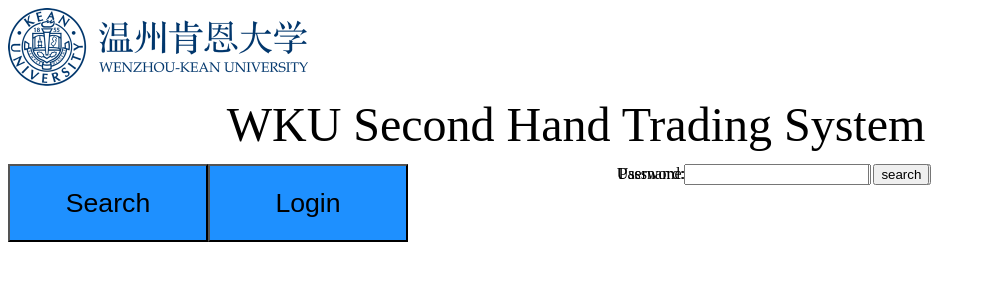
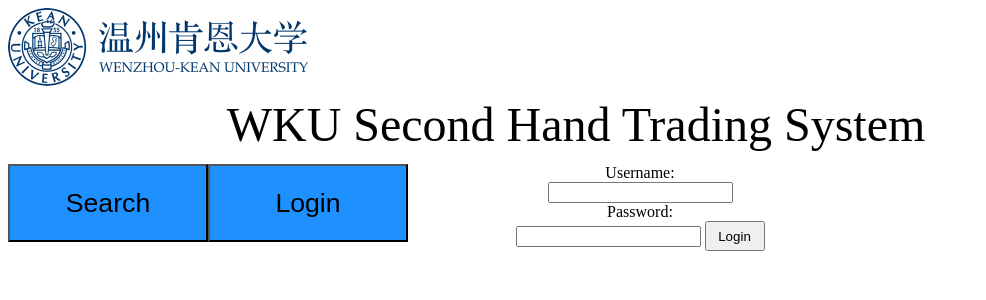
Before and after one commit to kateinUs/SecondHandTradingSystem, a PHP site: page /Login.php in a window 1280 px wide. Shown: the top 300 px of the page, without its empty margins (0-986 px from the left). Run offline with PHP 8.4, Linux system fonts and the light colour scheme.

Commit message:
third commit

```diff
--- a/Login.php
+++ b/Login.php
@@ -19,18 +19,11 @@
         <input class="button" type="submit" value="Login">
     </form>
 </div>
-<div class="username_area">
-    <form action="search_submit.php" method="get">
-        Username:<input  name="username"/>
-        <input type="submit" value="search">
-    </form>
-</div>
-<div class="password_area">
-    <form action="search_submit.php" method="get">
-        Password:<input name="password"/>
-        <input type="submit" value="search">
-    </form>
-</div>
+<form class="login_area" action="Login_submit.php" method="post">
+    Username:<input type="text" name="username">
+    Password:<input type="text" name="password">
+    <input class="button_login" type="submit" value="Login">
+</form>
 </body>
 <script>
 
--- a/Main.php
+++ b/Main.php
@@ -14,7 +14,7 @@
     <form class="search" action="Search.php" method="post">
         <input class="button" type="submit" value="Search">
     </form>
-    <form class="search" action="Search.php" method="post">
+    <form class="search" action="Login.php" method="post">
         <input class="button" type="submit" value="Login">
     </form>
 </div>
--- a/resources/style.css
+++ b/resources/style.css
@@ -60,15 +60,15 @@
     text-align:center;
 }
 
-.username_area{
-    width: 1000px;
-    height:60px;
-    margin:0px auto;
-    text-align:center;
-}
-.password_area{
-    width: 1000px;
+.login_area{
+    width: 250px;
     height:60px;
     margin:0 auto;
     text-align:center;
 }
+.button_login{
+    height:30px;
+    width:60px;
+    font-size:10pt;
+    text-align:center;
+}
```
Also changed, not shown: Login_submit.php (+10 -9 lines), Search.php (+10 -0 lines), search_submit.php (+4 -3 lines).
